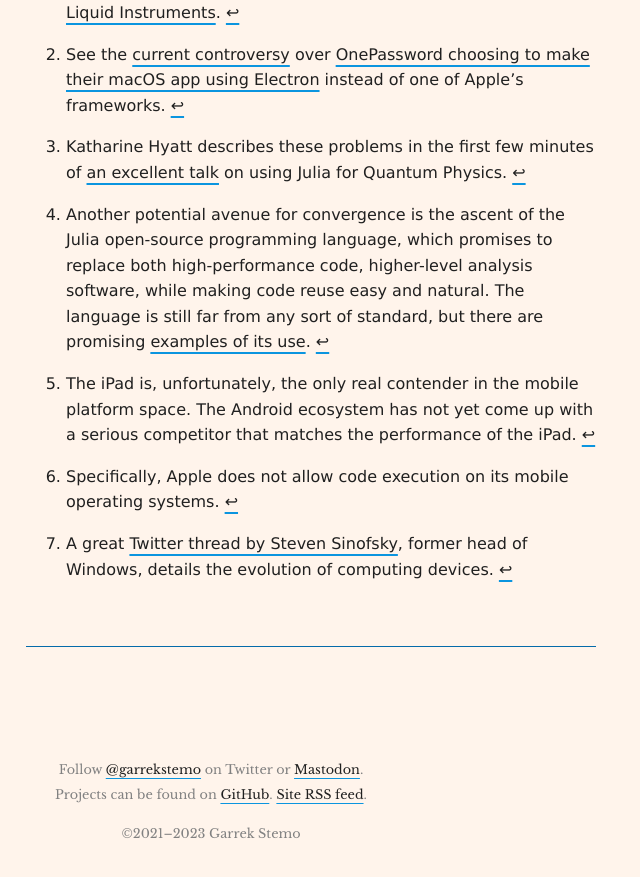
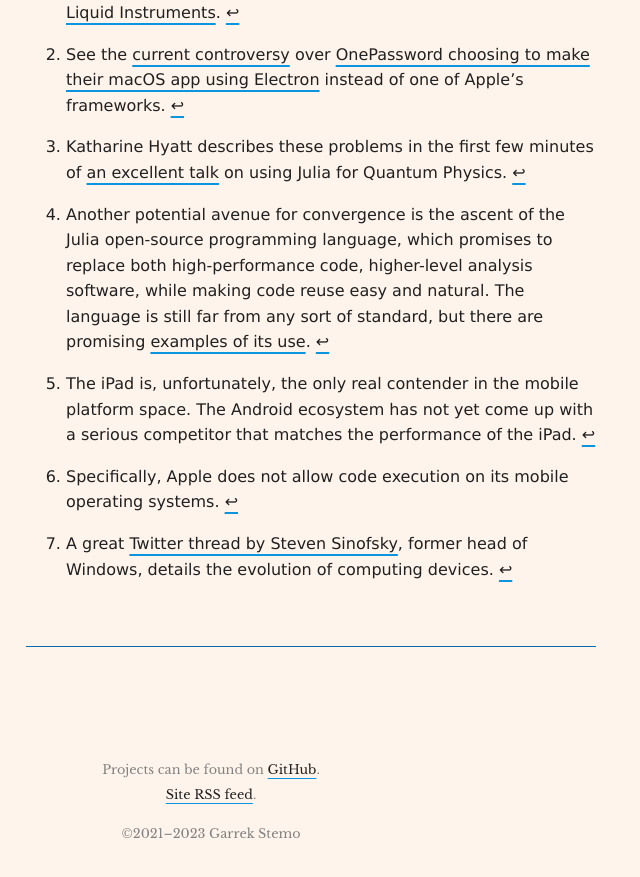
Before and after one commit to garrekstemo/garrekstemo.github.io, a Jekyll site: the page built from index.html, in a window 1280 px wide and 900 px high, scrolled down 23342 px. Shown: the top 877 px of the window, without its empty margins (429-1069 px from the left). Built offline with Jekyll 4.4.1, drawn with Linux system fonts in a browser that asks for light colours.

Commit message:
Update links

```diff
--- a/_includes/footer.html
+++ b/_includes/footer.html
@@ -1,5 +1,5 @@
 <footer>
-	Follow <a href="https://twitter.com/garrekstemo">@garrekstemo</a> on Twitter or <a rel="me" href="https://qubit-social.xyz/@GarrekStemo">Mastodon</a>.<br>
-	Projects can be found on <a href="https://github.com/garrekstemo">GitHub</a>. <a href="/feed.xml">Site RSS feed</a>.<br>
+	Projects can be found on <a href="https://github.com/garrekstemo">GitHub</a>.<br>
+    <a href="/feed.xml">Site RSS feed</a>.<br>
 	<p>©2021&ndash;2023 Garrek Stemo</p>
 </footer>
```
